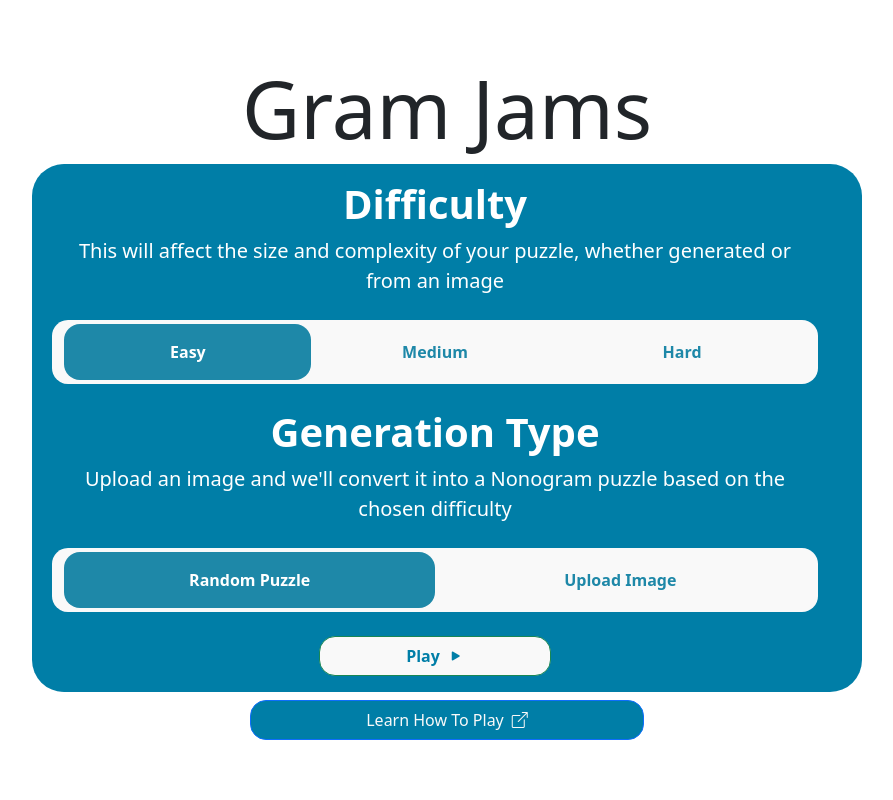
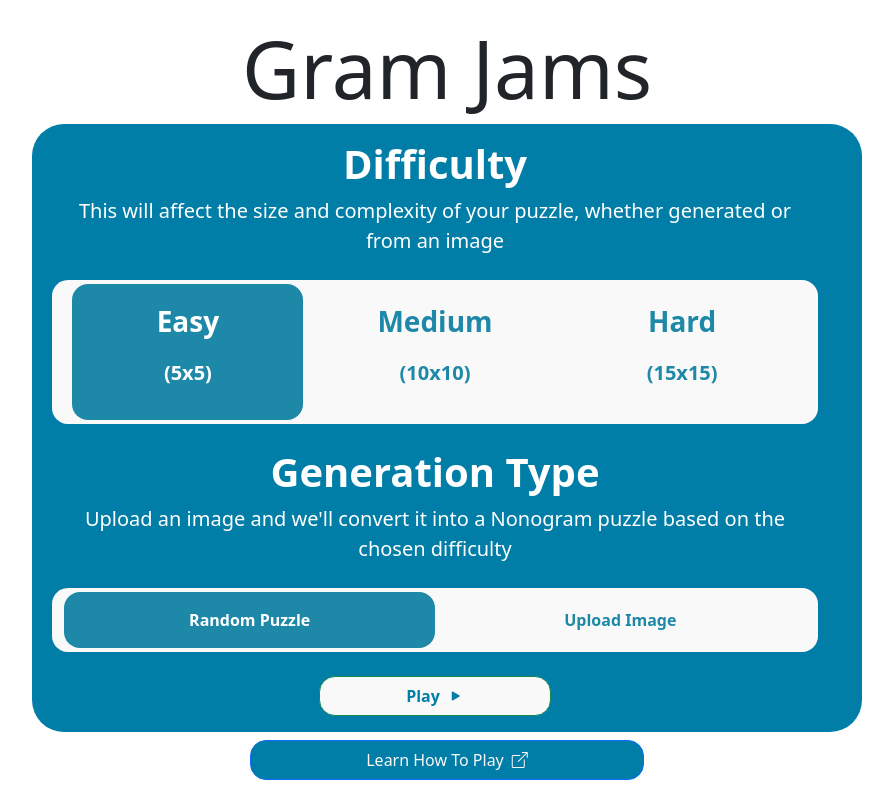
Before and after one commit to Jamie-Watson/SEG3125_Game, a React (Vite) app: page / in a window 1280 px wide. Shown: the whole page, without its empty margins (193-1086 px from the left). Built offline with nearby package versions, Linux system fonts and the light colour scheme.

Commit message:
wip fine tuning

```diff
--- a/src/components/GameForm.jsx
+++ b/src/components/GameForm.jsx
@@ -132,11 +132,11 @@ const GameForm = ({ onPlayClick }) => {
           generated or from an image
         </p>
 
-        <div className="row GameToggleBox py-1">
+        <div className="row GameToggleBox py-1 justify-content-center">
           {["Easy", "Medium", "Hard"].map((level) => (
             <div
               key={level}
-              className="col text-center py-3 fw-bold GameSettingsButton"
+              className="col-lg text-center py-3 fw-bold GameSettingsButton mx-2"
               style={{
                 backgroundColor:
                   difficulty === level ? "#1e88a8" : "transparent",
@@ -145,7 +145,12 @@ const GameForm = ({ onPlayClick }) => {
               }}
               onClick={() => handleDifficultyChange(level)}
             >
-              {level}
+              <p className="fs-3">{level}</p>
+              <p className="fs-5">
+                {level === "Easy" && "(5x5)"}
+                {level === "Medium" && "(10x10)"}
+                {level === "Hard" && "(15x15)"}
+              </p>
             </div>
           ))}
         </div>
@@ -160,11 +165,11 @@ const GameForm = ({ onPlayClick }) => {
           the chosen difficulty
         </p>
 
-        <div className="row GameToggleBox py-1">
+        <div className="row GameToggleBox py-1 justify-content-center">
           {["Random Puzzle", "Upload Image"].map((genType) => (
             <div
               key={genType}
-              className="col text-center py-3 fw-bold GameSettingsButton"
+              className="col-lg text-center py-3 fw-bold GameSettingsButton"
               style={{
                 backgroundColor:
                   generationType === genType ? "#1e88a8" : "transparent",
--- a/src/pages/WinPage.jsx
+++ b/src/pages/WinPage.jsx
@@ -45,7 +45,7 @@ const WinPage = () => {
               </p>
 
               <div className="row justify-content-center">
-                <div className="col-lg-4">
+                <div className="col-lg-4 mb-3">
                   <button
                     className="btn btn-primary w-100 WinPagePlayButton"
                     onClick={playAnother}
@@ -53,7 +53,7 @@ const WinPage = () => {
                     Play Another
                   </button>
                 </div>
-                <div className="col-lg-4">
+                <div className="col-lg-4 mb-3">
                   <button
                     className="btn btn-outline-secondary w-100 WinPageDefaultButton"
                     onClick={() => navigate('/')}
```
